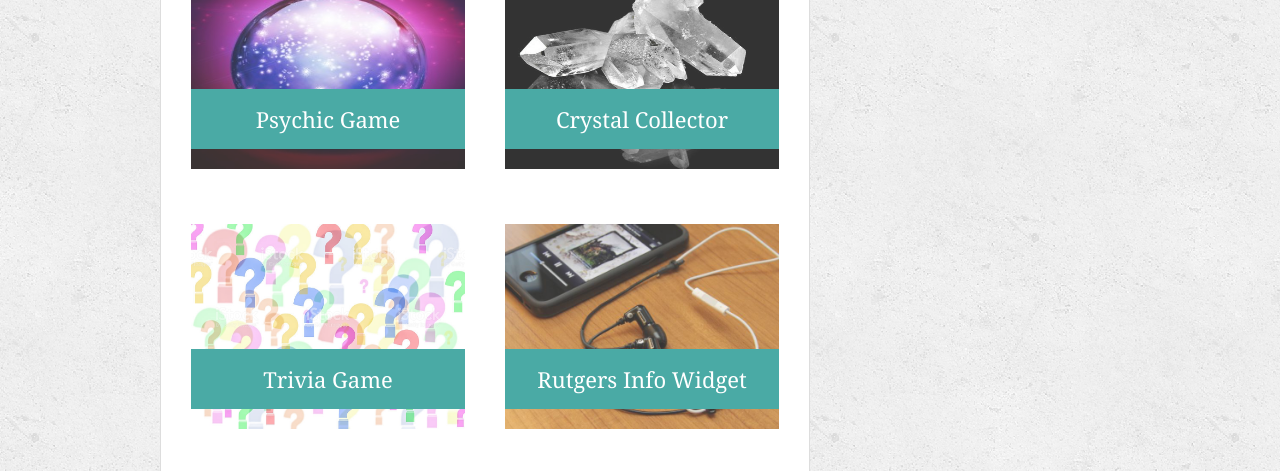
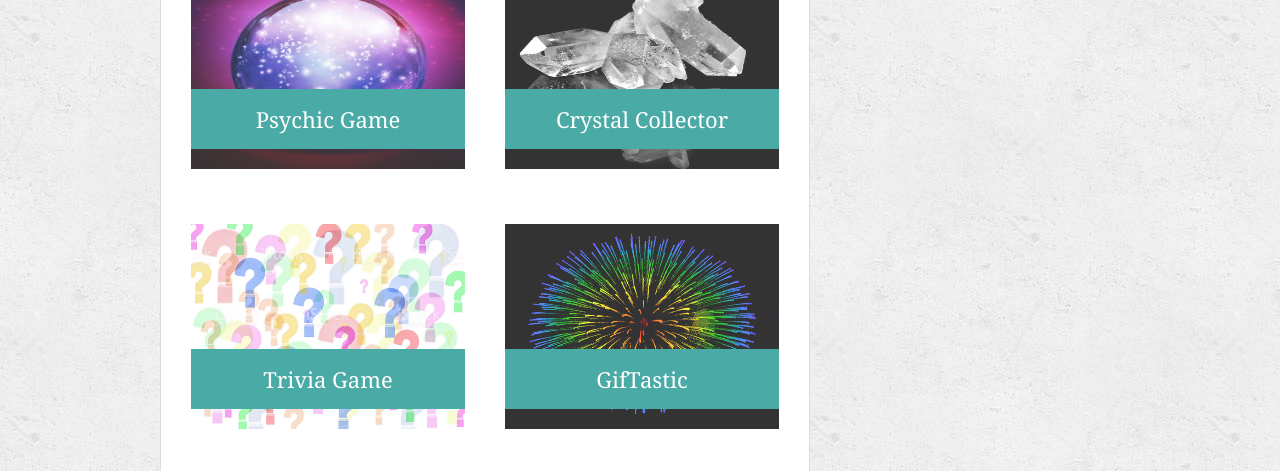
Before and after one commit to khavinlindo/Basic-Portfolio, a plain HTML site: page portfolio.html in a window 1280 px wide. Shown: the part 320-791 px from the top of the page. Drawn offline with Linux system fonts and the light colour scheme.

Commit message:
Added Gif-app to portfolio

```diff
--- a/assets/css/style.css
+++ b/assets/css/style.css
@@ -195,7 +195,7 @@ footer {
 /*-----------------------------------------------------*/
 
 /*individual dimensions for each portolio picture*/
-#psych, #crystal, #trivia {
+#psych, #crystal, #trivia, #gif {
     height: 205.5px;
 }
 
--- a/portfolio.html
+++ b/portfolio.html
@@ -43,8 +43,8 @@
      </div>
 
      <div class="work">
-            <img src="assets/images/technics-q-c-640-480-7.jpg" class="auth-image" alt="Rutgers Info Widget">
-            <h3>Rutgers Info Widget</h3>
+            <img src="assets/images/giphy.gif" class="auth-image" alt="GifTastic" id="gif">
+            <a href="https://khavinlindo.github.io/Gif-app/" target="_blank"><h3>GifTastic</h3></a>
      </div>
 
      <div class="work">
```
Also changed, not shown: assets/images/giphy.gif (added).
